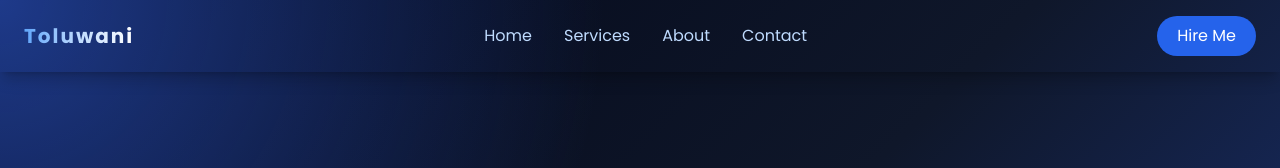
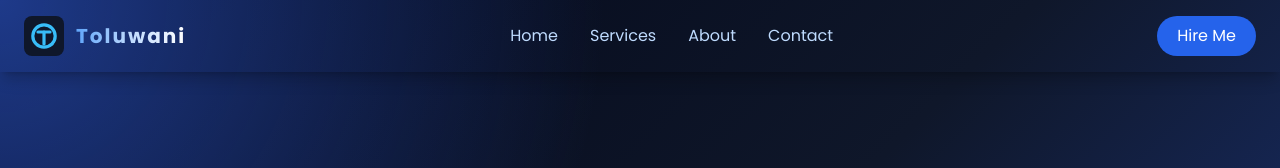
Before and after one commit to REDHAWKK/olorunmotatoluwani, a plain HTML site: page index.html in a window 1280 px wide. Shown: the top 168 px of the page. Drawn offline with nearby package versions, Linux system fonts and the light colour scheme.

Commit message:
new logo

```diff
--- a/index.html
+++ b/index.html
@@ -7,6 +7,7 @@
  <link href="https://fonts.googleapis.com/css2?family=Poppins:wght@300;400;600;700&family=Playfair+Display:wght@500;600;700&display=swap" rel="stylesheet">  <link rel="stylesheet" href="styles.css">
   <script src="https://cdn.tailwindcss.com"></script>
   <link href="https://unpkg.com/aos@2.3.4/dist/aos.css" rel="stylesheet">
+  <link rel="shortcut icon" href="favicon.ico" type="image/x-icon">
 </head>
 <body class="bg-animated text-white">
 
@@ -14,10 +15,13 @@
 <nav class="fixed top-0 left-0 w-full z-50 glass shadow-lg shadow-black/20">
 
   <div class="max-w-7xl mx-auto flex items-center justify-between px-6 py-4">
-    <h1 class="text-xl font-bold tracking-widest bg-gradient-to-r from-blue-400 via-blue-200 to-white bg-clip-text text-transparent hover:scale-105 transition duration-300">
-      Toluwani
-    </h1>
+<div class="flex items-center space-x-3">
+  <img src="images/logo.png" alt="OT Logo" class="w-10 h-10 object-contain">
 
+  <span class="text-xl font-bold tracking-widest bg-gradient-to-r from-blue-400 via-blue-200 to-white bg-clip-text text-transparent">
+    Toluwani
+  </span>
+</div>
     <!-- Desktop Menu -->
     <div class="hidden md:flex space-x-8 text-blue-200">
       <a href="#home" class="hover:text-white transition">Home</a>
```
Also changed, not shown: favicon.ico (added), images/logo.png (added).
